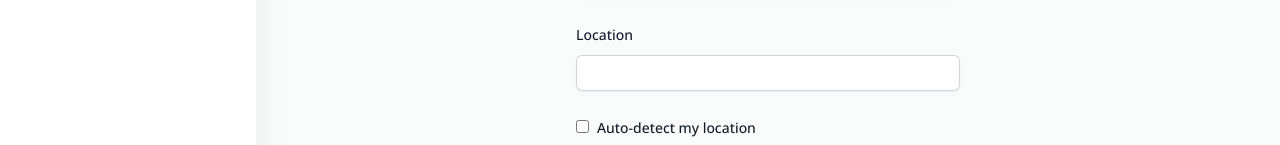
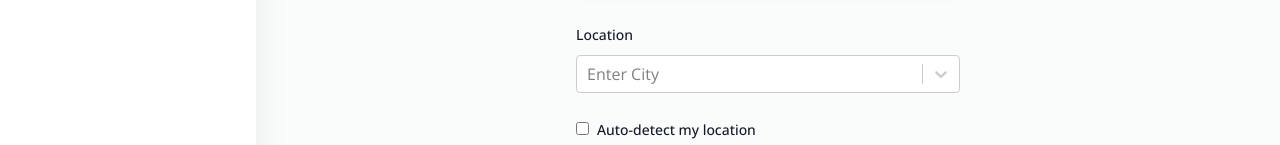
Before and after one commit to n-shen/where-to-eat, a React (Create React App) app in the folder client/: page / in a window 1280 px wide. Shown: the part 393-538 px from the top of the page. Built offline with nearby package versions, Linux system fonts and the light colour scheme.

Commit message:
Search City Component added

```diff
--- a/client/src/components/SearchForm.jsx
+++ b/client/src/components/SearchForm.jsx
@@ -3,15 +3,23 @@ import Select from "react-select";
 import axios from "axios";
 import { cities } from "../data/cities";
 
+const cityData = () => {
+    const options = []
+    for (let i = 0; i < cities.length; i++) {
+        options.push({label: cities[i], value: i})
+    }
+    return options
+}
+
 const SearchForm = () => {
     // const { shared_info } = useStateContext();
     const baseURL = "";
-    // const { dispatch } = useCustomizesContext();
-
+    const cityOptions = cityData()
     const [keyword, setKeyword] = useState("");
     const [distance, setDistance] = useState(0);
     const [category, setCategory] = useState("");
     const [location, setLocation] = useState(cities);
+    const [enteredLocation, setEnteredLocation] = useState("none");
     const [autodetect, setAutodetect] = useState(false);
     const [description, setDescription] = useState(null);
     const [error, setError] = useState("");
@@ -36,7 +44,6 @@ const SearchForm = () => {
             )
             .then((response) => {
                 setLoading(false);
-                // console.log(response.data);
                 if (response.data["success"]) {
                     setError("");
                     setMessage("A new dictionary has been created!");
@@ -68,10 +75,9 @@ const SearchForm = () => {
           });
       };
 
-    //   const handleLocationChange = (e) => {
-    //     setSearchTerm(e.target.value);
-    //   };
-
+    const handleTypeSelect = e => {
+        setEnteredLocation(e.value);
+    };
 
     return (
         <>
@@ -81,7 +87,6 @@ const SearchForm = () => {
                         Find a place to eat
                     </h2>
                 </div>
-
                 <div className="mt-10 sm:mx-auto sm:w-full sm:max-w-sm">
                     {error && (
                         <div role="alert" className="mb-5">
@@ -122,7 +127,6 @@ const SearchForm = () => {
                                 />
                             </div>
                         </div>
-
                         <div>
                             <div className="flex items-center justify-between">
                                 <label
@@ -142,7 +146,6 @@ const SearchForm = () => {
                                 />
                             </div>
                         </div>
-
                         <div>
                             <div className="flex items-center justify-between">
                                 <label
@@ -153,16 +156,17 @@ const SearchForm = () => {
                                 </label>
                             </div>
                             <div className="mt-2">
-                                <input
-                                    id="location"
-                                    name="location"
-                                    type="text"
-                                    onChange={(e) => setLocation(e.target.value)}
-                                    className="block w-full rounded-md border-0 py-1.5 text-gray-900 shadow-sm ring-1 ring-inset ring-gray-300 placeholder:text-gray-400 focus:ring-2 focus:ring-inset focus:ring-indigo-600 sm:text-sm sm:leading-6"
+                                <Select
+                                    options={cityOptions}
+                                    onChange={handleTypeSelect}
+                                    value={cityOptions.filter(function(option) {
+                                        return option.value === enteredLocation;
+                                      })}
+                                    searchable="true"
+                                    placeholder={"Enter City"}
                                 />
                             </div>
                         </div>
-
                         <div>
                             <label>
                                 <input
@@ -174,9 +178,6 @@ const SearchForm = () => {
                                 <span className="ml-2 text-sm font-medium leading-6 text-gray-900">Auto-detect my location</span>
                             </label>
                         </div>
-
-
-
                         <div className="flex justify-center">
                             <button
                                 type="submit"
@@ -185,7 +186,6 @@ const SearchForm = () => {
                             >
                                 Save
                             </button>
-
                             <button
                                 type="reset"
                                 onClick={() => {
```
Also changed, not shown: 2 other files (tests, documents, lock files or other folders).
